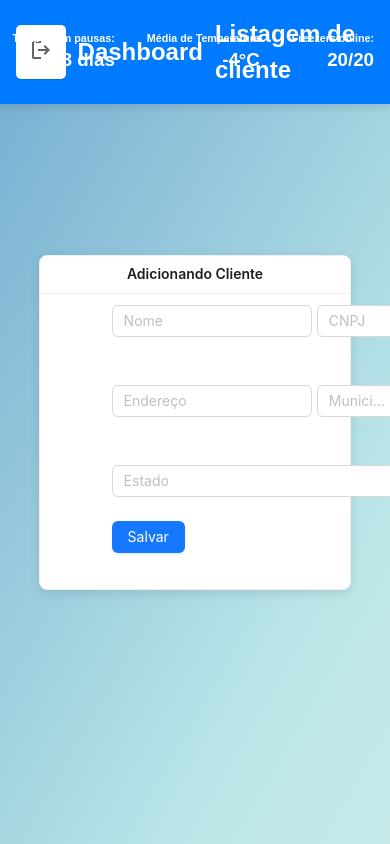
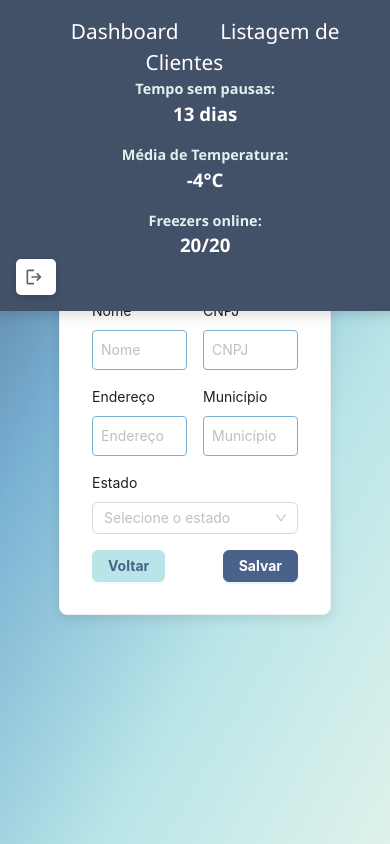
Before and after one commit to joaovfe/ThermoSync, a React (Vite) app: page /FormCliente in a window 390 px wide. Built offline with nearby package versions, Linux system fonts and the light colour scheme.

Commit message:
style navbar and formcliente

```diff
--- a/src/components/pages/FormCliente/FormCliente.css
+++ b/src/components/pages/FormCliente/FormCliente.css
@@ -0,0 +1,76 @@
+/* Estilos para FormCliente */
+
+body {
+    background-color: #DFF2EB;
+    font-family: Arial, sans-serif;
+  }
+
+  .form-cliente-container {
+    padding: 20px;
+    display: flex;
+    justify-content: center;
+  }
+
+  .form-card {
+    background-color: #FFFFFF;
+    border-radius: 8px;
+    box-shadow: 0px 4px 12px rgba(0, 0, 0, 0.1);
+    width: 100%;
+    max-width: 600px;
+  }
+
+  .ant-card-head {
+    background-color: #B9E5E8;
+    color: #4A628A;
+    font-size: 20px;
+    font-weight: bold;
+    text-align: center;
+    border-bottom: 1px solid #7AB2D3;
+  }
+
+  .form-content {
+    padding: 20px;
+  }
+
+  .ant-form-item {
+    margin-bottom: 16px;
+  }
+
+  .ant-input {
+    border: 1px solid #7AB2D3;
+    border-radius: 4px;
+    padding: 8px;
+    background-color: #FFFFFF;
+    transition: all 0.3s;
+  }
+
+  .ant-input:focus {
+    border-color: #4A628A;
+    box-shadow: 0 0 5px rgba(74, 98, 138, 0.5);
+  }
+
+  .submit-button {
+    background-color: #4A628A;
+    border-color: #4A628A;
+    font-weight: bold;
+    width: 100%;
+    transition: all 0.3s;
+  }
+
+  .submit-button:hover {
+    background-color: #7AB2D3;
+    border-color: #7AB2D3;
+  }
+
+  .back-button {
+    background-color: #B9E5E8;
+    border-color: #B9E5E8;
+    color: #4A628A;
+    font-weight: bold;
+    transition: all 0.3s;
+  }
+
+  .back-button:hover {
+    background-color: #7AB2D3;
+    border-color: #7AB2D3;
+  }
--- a/src/components/pages/FormCliente/FormCliente.jsx
+++ b/src/components/pages/FormCliente/FormCliente.jsx
@@ -1,94 +1,134 @@
-import React, { useState } from 'react';
+import React, { useState, useEffect } from 'react';
 import { useParams } from 'react-router-dom';
-import { Form, Input, Button, Card } from 'antd';
+import { Form, Input, Button, Card, Row, Col, Select } from 'antd';
 import { useNavigate } from 'react-router-dom';
 import NavigationBar from '../NavigationBar/NavigationBar';
+import './FormCliente.css';
+
+const { Option } = Select;
 
 function FormCliente() {
   const [form] = Form.useForm();
-  const [cliente, setCliente] = useState({});
   const { id } = useParams();
   const navigate = useNavigate();
 
+  useEffect(() => {
+    recuperaCliente();
+  }, []);
 
   function recuperaCliente() {
-    if (!id)
-      return;
+    if (!id) return;
 
-    let clientes = JSON.parse(localStorage.getItem('clientes'))
-    let [cliente] = clientes.filter(item => item.key == id)
-    form.setFieldsValue(cliente)
+    const clientes = JSON.parse(localStorage.getItem('clientes')) || [];
+    const cliente = clientes.find(item => item.key == id);
+    if (cliente) form.setFieldsValue(cliente);
   }
 
   function handleSubmit() {
-    if (id) {
-      handleClienteExistente()
-    } else {
-      handleNovoCliente()
-    }
-    navigate('/ListagemCliente')
+    if (id) handleClienteExistente();
+    else handleNovoCliente();
+    navigate('/ListagemCliente');
   }
 
   function handleClienteExistente() {
-    let clientes = JSON.parse(localStorage.getItem('clientes'))
-
-    let index;
-    clientes.forEach((item, i) => {
-      if (item.key == id) {
-        index = i
-      }
-    })
-
-    clientes[index] = {key: id, ...form.getFieldsValue()}
-    localStorage.setItem('clientes', JSON.stringify(clientes))
+    const clientes = JSON.parse(localStorage.getItem('clientes')) || [];
+    const index = clientes.findIndex(item => item.key == id);
+    if (index >= 0) {
+      clientes[index] = { key: id, ...form.getFieldsValue() };
+      localStorage.setItem('clientes', JSON.stringify(clientes));
+    }
   }
 
   function handleNovoCliente() {
-    let clientes = JSON.parse(localStorage.getItem('clientes'))
-    clientes.sort((a, b) => a.key - b.key)
-    let lastId = clientes[clientes.length - 1].key;
+    const clientes = JSON.parse(localStorage.getItem('clientes')) || [];
+    clientes.sort((a, b) => a.key - b.key);
+    const lastId = clientes.length > 0 ? clientes[clientes.length - 1].key : 0;
 
-    clientes[clientes.length] = {key: lastId + 1, ...form.getFieldsValue()}
-    localStorage.setItem('clientes', JSON.stringify(clientes))
+    clientes.push({ key: lastId + 1, ...form.getFieldsValue() });
+    localStorage.setItem('clientes', JSON.stringify(clientes));
   }
 
-  recuperaCliente()
+  function handleBack() {
+    navigate('/ListagemCliente');
+  }
 
   return (
-    <div>
-      <NavigationBar/>
-      <Card title="Adicionando Cliente" size="small">
-
-        <Form form={form}
-          layout='vertical'
-          wrapperCol={{ span: 14, offset: 5 }}
-          onFinish={handleSubmit}>
-            <Form.Item>
-              <Form.Item name='nome' style={{ display: 'inline-block', width: 'calc(70%)' }}>
-                <Input placeholder='Nome' value={cliente.nome}/>
+    <div className="form-cliente-container">
+      <NavigationBar />
+      <Card title="Adicionar Cliente" size="small" className="form-card">
+        <Form
+          form={form}
+          layout="vertical"
+          className="form-content"
+          onFinish={handleSubmit}
+        >
+          <Row gutter={16}>
+            <Col span={12}>
+              <Form.Item name="nome" label="Nome">
+                <Input placeholder="Nome" />
               </Form.Item>
-              <Form.Item name='cnpj' style={{ display: 'inline-block', width: 'calc(30% - 5px)', marginLeft: '5px' }}>
-                <Input placeholder='CNPJ' value={cliente.cnpj}/>
+            </Col>
+            <Col span={12}>
+              <Form.Item name="cnpj" label="CNPJ">
+                <Input placeholder="CNPJ" />
               </Form.Item>
-            </Form.Item>
-            <Form.Item>
-              <Form.Item name='endereco' style={{ display: 'inline-block', width: 'calc(70%)' }}>
-                <Input placeholder='Endereço' value={cliente.endereco}/>
+            </Col>
+          </Row>
+          <Row gutter={16}>
+            <Col span={12}>
+              <Form.Item name="endereco" label="Endereço">
+                <Input placeholder="Endereço" />
               </Form.Item>
-
-              <Form.Item name='municipio' style={{ display: 'inline-block', width: 'calc(30% - 5px)', marginLeft: '5px' }}>
-                <Input placeholder='Municipio' value={cliente.municipio}/>
+            </Col>
+            <Col span={12}>
+              <Form.Item name="municipio" label="Município">
+                <Input placeholder="Município" />
               </Form.Item>
-            </Form.Item>
-            <Form.Item name='estado'>
-              <Input placeholder='Estado' value={cliente.estado}/>
-            </Form.Item>
-
-            <Form.Item wrapperCol={{span: 1, offset: 5 }}>
-              <Button type="primary" htmlType="submit">
+            </Col>
+          </Row>
+          <Form.Item name="estado" label="Estado">
+            <Select placeholder="Selecione o estado">
+              <Option value="AC">Acre</Option>
+              <Option value="AL">Alagoas</Option>
+              <Option value="AP">Amapá</Option>
+              <Option value="AM">Amazonas</Option>
+              <Option value="BA">Bahia</Option>
+              <Option value="CE">Ceará</Option>
+              <Option value="DF">Distrito Federal</Option>
+              <Option value="ES">Espírito Santo</Option>
+              <Option value="GO">Goiás</Option>
+              <Option value="MA">Maranhão</Option>
+              <Option value="MT">Mato Grosso</Option>
+              <Option value="MS">Mato Grosso do Sul</Option>
+              <Option value="MG">Minas Gerais</Option>
+              <Option value="PA">Pará</Option>
+              <Option value="PB">Paraíba</Option>
+              <Option value="PR">Paraná</Option>
+              <Option value="PE">Pernambuco</Option>
+              <Option value="PI">Piauí</Option>
+              <Option value="RJ">Rio de Janeiro</Option>
+              <Option value="RN">Rio Grande do Norte</Option>
+              <Option value="RS">Rio Grande do Sul</Option>
+              <Option value="RO">Rondônia</Option>
+              <Option value="RR">Roraima</Option>
+              <Option value="SC">Santa Catarina</Option>
+              <Option value="SP">São Paulo</Option>
+              <Option value="SE">Sergipe</Option>
+              <Option value="TO">Tocantins</Option>
+            </Select>
+          </Form.Item>
+          <Row justify="space-between">
+            <Col>
+              <Button onClick={handleBack} className="back-button">
+                Voltar
+              </Button>
+            </Col>
+            <Col>
+              <Button type="primary" htmlType="submit" className="submit-button">
                 Salvar
               </Button>
-            </Form.Item>
+            </Col>
+          </Row>
         </Form>
       </Card>
     </div>
--- a/src/components/pages/NavigationBar/NavigationBar.css
+++ b/src/components/pages/NavigationBar/NavigationBar.css
@@ -2,65 +2,73 @@
     position: fixed;
     top: 0;
     left: 0;
-
-    width: calc(100vw - 2em); /* * padding esquerda+direita = 2em */
-    padding: 1em;
-
-    background-color: #007bff;
+    width: 97%;
+    padding: 1em 2em;
+    background-color: #425068;
     color: white;
-
     z-index: 1000;
-    box-shadow: 0 4px 8px rgba(0, 0, 0, 0.1);
+    box-shadow: 0 4px 12px rgba(0, 0, 0, 0.15);
+    display: flex;
+    align-items: center;
+    justify-content: space-between;
+    font-family: 'Segoe UI', Tahoma, Geneva, Verdana, sans-serif;
   }
 
   body {
-    font-family: 'Arial', sans-serif;
+    font-family: 'Segoe UI', Tahoma, Geneva, Verdana, sans-serif;
+    margin: 0;
+    min-height: 100vh;
     display: flex;
     justify-content: center;
     align-items: center;
-    min-height: 100vh;
-    margin: 0;
-    background: linear-gradient(120deg, #4A628A, #7AB2D3, #B9E5E8, #DFF2EB );
-    background-size: 200% 200%;
-    animation: colors 15s ease infinite;
+    background: linear-gradient(120deg, #4A628A, #7AB2D3, #B9E5E8, #DFF2EB);
+    background-size: cover;
+    background-attachment: fixed;
   }
 
   .logout-button {
-    background-color: white;
-    box-shadow: 0px 1px 1px rgba(0 0 0 /.1);
-    color: white;
-    padding: 0.80rem;
-    font-size: 1rem;
+    background-color: #ffffff;
+    color: #4A628A;
+    padding: 0.5rem;
+    font-size: 0.9rem;
     border: none;
     border-radius: 5px;
     cursor: pointer;
-    transition: background-color 0.3s, transform 0.2s ease;
+    transition: all 0.3s ease;
+    display: flex;
+    align-items: center;
+    box-shadow: 0px 2px 6px rgba(0, 0, 0, 0.15);
   }
 
   .logout-button:hover {
+    background-color: #B9E5E8;
+    color: #4A628A;
     transform: translateY(-3px);
+    box-shadow: 0px 4px 8px rgba(0, 0, 0, 0.2);
   }
 
-  .logout-button:active {
-    background-color: #4c51bf;
+  .logout-icon {
+    width: 20px;
+    height: 20px;
+    margin-right: 0.3em;
   }
 
   .container {
     display: flex;
     align-items: center;
+    gap: 1.5em;
   }
 
   .navbar-brand {
-    font-size: 1.5em;
-    font-weight: bold;
+    font-size: 1.3em;
     color: white;
     text-decoration: none;
-    padding-left: .5em;
+    margin-right: 2em;
+    transition: color 0.3s ease;
   }
 
-.brand-highlight {
-    color: black;
-    font-weight: bold;
+  .navbar-brand:hover {
+    color: #DFF2EB;
   }
 
   .navbar-menu {
@@ -75,87 +83,78 @@ body {
   }
 
   .navbar-item {
-    margin-left: 20px;
+    margin-left: 30px;
   }
 
   .navbar-link {
     color: white;
     text-decoration: none;
-    font-size: 18px;
-    transition: color 0.3s;
+    font-size: 1rem;
+    transition: color 0.3s ease;
   }
 
   .navbar-link:hover {
-    color: #e6e6e6;
+    color: #B9E5E8;
   }
 
   .navbar-info {
     display: flex;
-    flex-direction: row;
     gap: 2em;
     position: absolute;
-    right: 0;
+    right: 1em;
     top: 50%;
     transform: translateY(-50%);
-    padding-right: 1em;
   }
 
   .navbar-info-item {
     text-align: end;
   }
-.navbar-info-item > h3 {
+
+  .navbar-info-item h3 {
     font-style: normal;
+    color: white;
+    margin: 0;
   }
 
+  .navbar-info-item h6 {
+    color: #DFF2EB;
+    margin: 0;
+    font-size: 0.9em;
+  }
 
   @keyframes bounce {
-    0% {
+    0%, 50%, 100% {
       transform: translateY(0);
     }
     30% {
       transform: translateY(-5px);
     }
-    50% {
-        transform: translateY(0);
-    }
     70% {
       transform: translateY(-3px);
     }
-    100% {
-        transform: translateY(0);
-    }
-}
-@media (max-width: 768px) {
-    .navbar-menu {
-        display: none;
-        flex-direction: column;
-        width: 100%;
-        background-color: #007bff;
-        position: absolute;
-        top: 60px;
-        left: 0;
-        padding: 10px 0;
   }
 
-    .navbar-list {
+  @media (max-width: 768px) {
+    .navbar {
       flex-direction: column;
-    }
-
-    .navbar-item {
-        margin: 10px 0;
+      padding: 1em;
       text-align: center;
     }
 
-    .navbar-toggle {
-        display: block;
-        background-color: transparent;
-        border: none;
-        color: white;
-        font-size: 24px;
-        cursor: pointer;
+    .navbar-info {
+      flex-direction: column;
+      align-items: center;
+      position: static;
+      transform: none;
+      gap: 1em;
     }
 
-    .navbar-toggle.active + .navbar-menu {
-        display: flex;
+    .navbar-info-item {
+      text-align: center;
+    }
+
+    .container {
+      flex-direction: column;
+      gap: 1em;
     }
   }
--- a/src/components/pages/NavigationBar/NavigationBar.jsx
+++ b/src/components/pages/NavigationBar/NavigationBar.jsx
@@ -1,5 +1,4 @@
 import './NavigationBar.css';
-import Dashboard from '../Dashboard/Dashboard';
 import { useNavigate } from 'react-router-dom';
 import logoutIcon from "../../../assets/logout.svg";
 
@@ -13,47 +12,28 @@ function NavigationBar() {
 
   return (
     <header className="navbar">
-
-      <div className="container">
-      <div className="Logout">
-          <button onClick={handleLogout} className="logout-button">
-          <img src={logoutIcon} alt="Logout" className="logout-icon" />
-          </button>
+      <div className="navbar-container">
+        <div className="navbar-brand-container">
+          <a href="/#" className="navbar-brand">Dashboard</a>
+          <a href="/ListagemCliente" className="navbar-brand">Listagem de Clientes</a>
         </div>
-        <a href="/#" className="navbar-brand">Dashboard</a>
-        <a href="/ListagemCliente" className="navbar-brand">Listagem de cliente</a>
-        {/* <nav className="navbar-menu">
-          <ul className="navbar-list">
-            <li className="navbar-item">
-              <a href="#header" className="navbar-link"></a>
-            </li>
-            <li className="navbar-item">
-              <a href="#about" className="navbar-link"></a>
-            </li>
-            <li className="navbar-item">
-              <a href="#projects" className="navbar-link"></a>
-            </li>
-            <li className="navbar-item">
-              <a href="#contact" className="navbar-link"></a>
-            </li>
-          </ul>
-        </nav> */}
-
         <div className="navbar-info">
           <div className="navbar-info-item">
             <h6>Tempo sem pausas:</h6>
             <h3>13 dias</h3>
-            </div>
+          </div>
           <div className="navbar-info-item">
-            <h6>Média de Temperatura</h6>
+            <h6>Média de Temperatura:</h6>
             <h3>-4°C</h3>
-            </div>
+          </div>
           <div className="navbar-info-item">
-            <h6>Freezers online: </h6>
+            <h6>Freezers online:</h6>
             <h3>20/20</h3>
-            </div>
+          </div>
         </div>
-
+        <button onClick={handleLogout} className="logout-button">
+          <img src={logoutIcon} alt="Logout" className="logout-icon" />
+        </button>
       </div>
     </header>
   );
```
Lines whose indentation alone changed are shown as unchanged.
